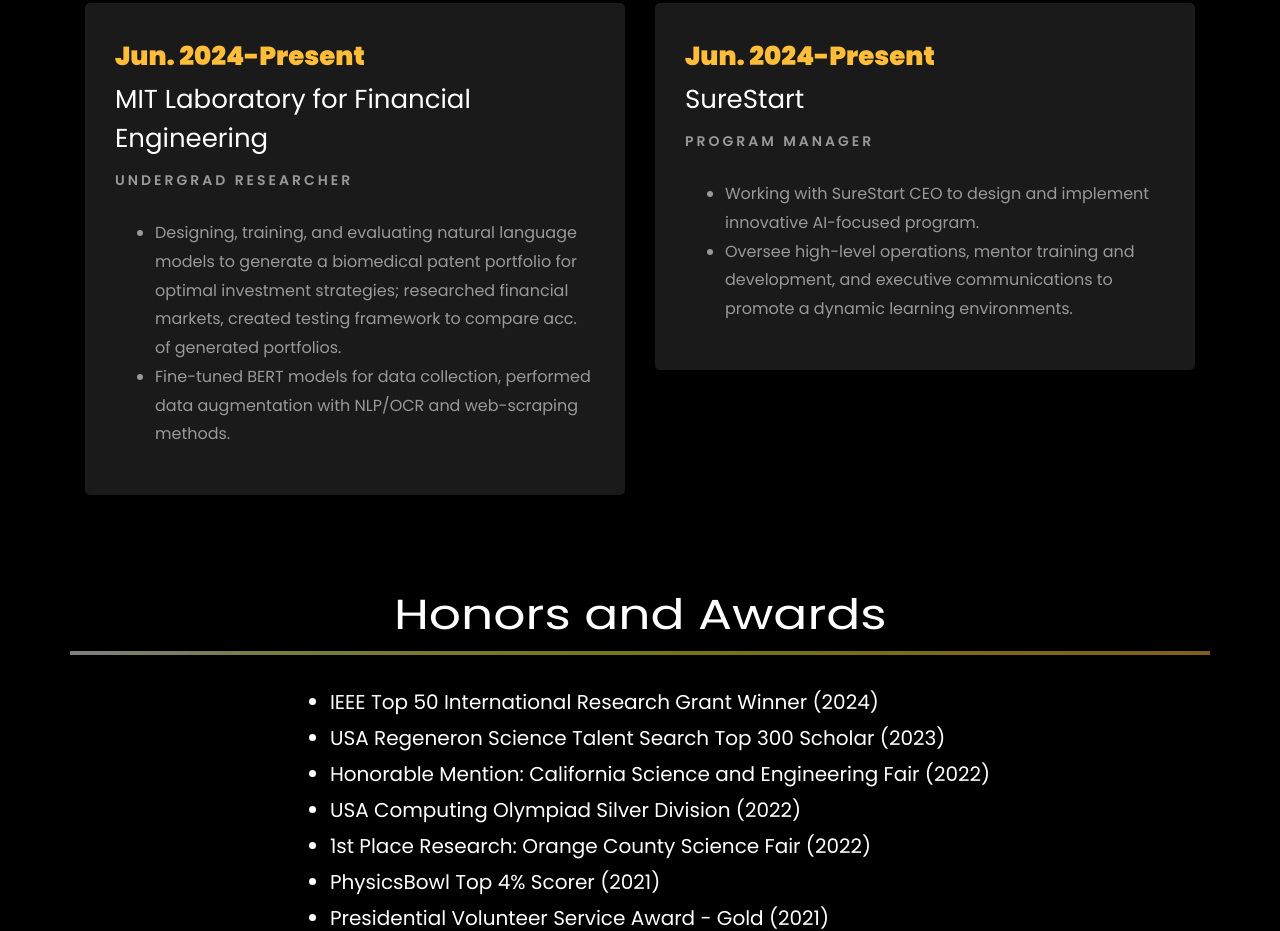
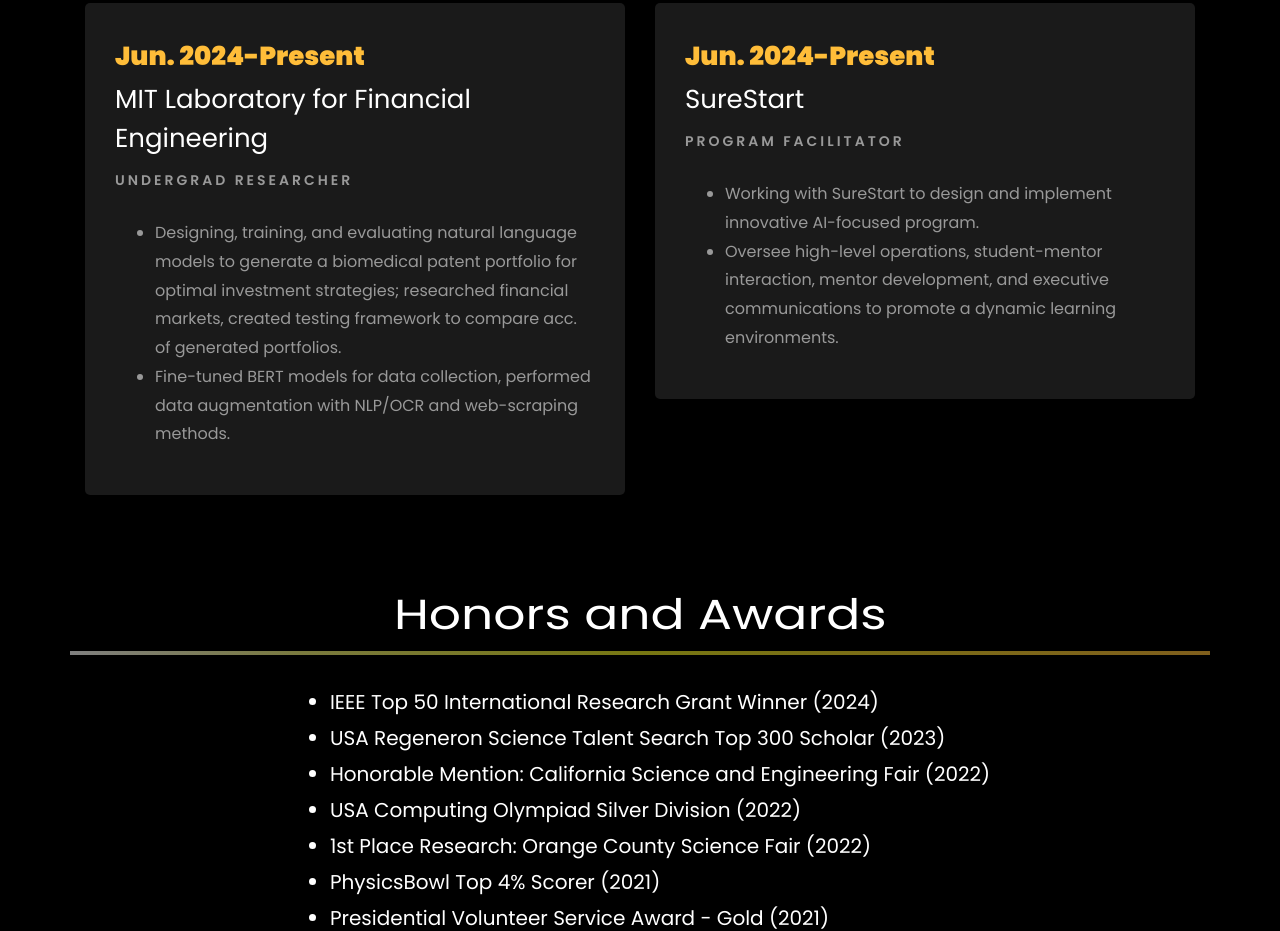
Before and after one commit to AkshTi/akshatatiwari.github.io, a plain HTML site: page index.html in a window 1280 px wide. Shown: the part 2578-3509 px from the top of the page. Drawn offline with Linux system fonts and the light colour scheme; files whose address does not match are found by name.

Commit message:
Add files via upload

```diff
--- a/index.html
+++ b/index.html
@@ -378,11 +378,11 @@
 					<div class="resume-wrap ftco-animate">
 						<span class="date">Jun. 2024-Present</span>
 						<h2>SureStart</h2>
-						<span class="position">Program Manager</span>
+						<span class="position">Program Facilitator</span>
 						<p class="mt-4">
 							<ul>
-								<li>Working with SureStart CEO to design and implement innovative AI-focused program. </li>
-								<li>Oversee high-level operations, mentor training and development, and executive communications to promote a dynamic learning environments.</li>
+								<li>Working with SureStart to design and implement innovative AI-focused program. </li>
+								<li>Oversee high-level operations, student-mentor interaction, mentor development, and executive communications to promote a dynamic learning environments.</li>
 							</ul>
 						</p>
 					</div>
@@ -657,7 +657,7 @@
 				<span class="icon-map-signs"></span>
 			</div>
 			<h3 class="mb-4">Resume</h3>
-	            <p><a href="https://drive.google.com/file/d/1AYJ4oFs7RWQ3FKJBaO2IkIiBuguCyuYb/view?usp=sharing">Resume</a></p>
+	            <p><a href="https://drive.google.com/file/d/1AYJ4oFs7RWQ3FKJBaO2IkIiBuguCyuYb/view?usp=sharingadf">Resume</a></p>
 		</div>
 	</div>
 
```
